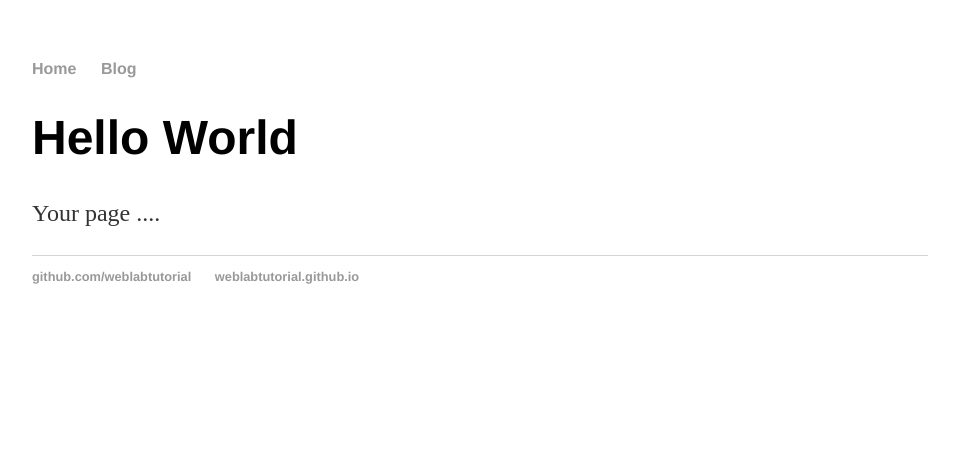
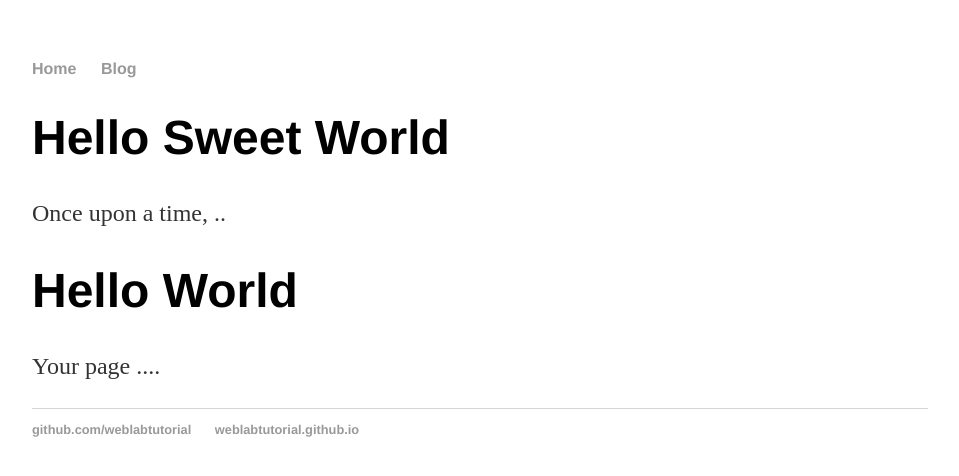
Before and after one commit to ZainabKJ/ZainabKJ.github.io, a Jekyll site: the page index.html, which Jekyll copies as it is, in a window 1280 px wide. Shown: the top 476 px of the page, without its empty margins (160-1119 px from the left). Built offline with Jekyll 4.4.1, drawn with Linux system fonts in a browser that asks for light colours; part of the change alters nothing that is shown.

Commit message:
Update index.html

```diff
--- a/index.html
+++ b/index.html
@@ -1,7 +1,10 @@
 <!DOCTYPE html>
 <html>
   <head>
-    <title>Web Programming</title>
+    <title>
+      layout: default
+      title: Web Programming
+    </title>
     <!--link to main stylesheet -->
     <link rel="stylesheet" type="text/css" href="/css/main.css">
   </head>
@@ -14,6 +17,9 @@
     </nav>
     <div class="container">
     <div class="blurb">
+      <h1>Hello Sweet World</h1>
+      <p>Once upon a time, ..</p>
+      </div>
     <h1>Hello World</h1>
     <p>Your page ....</p>
     <footer>
```
